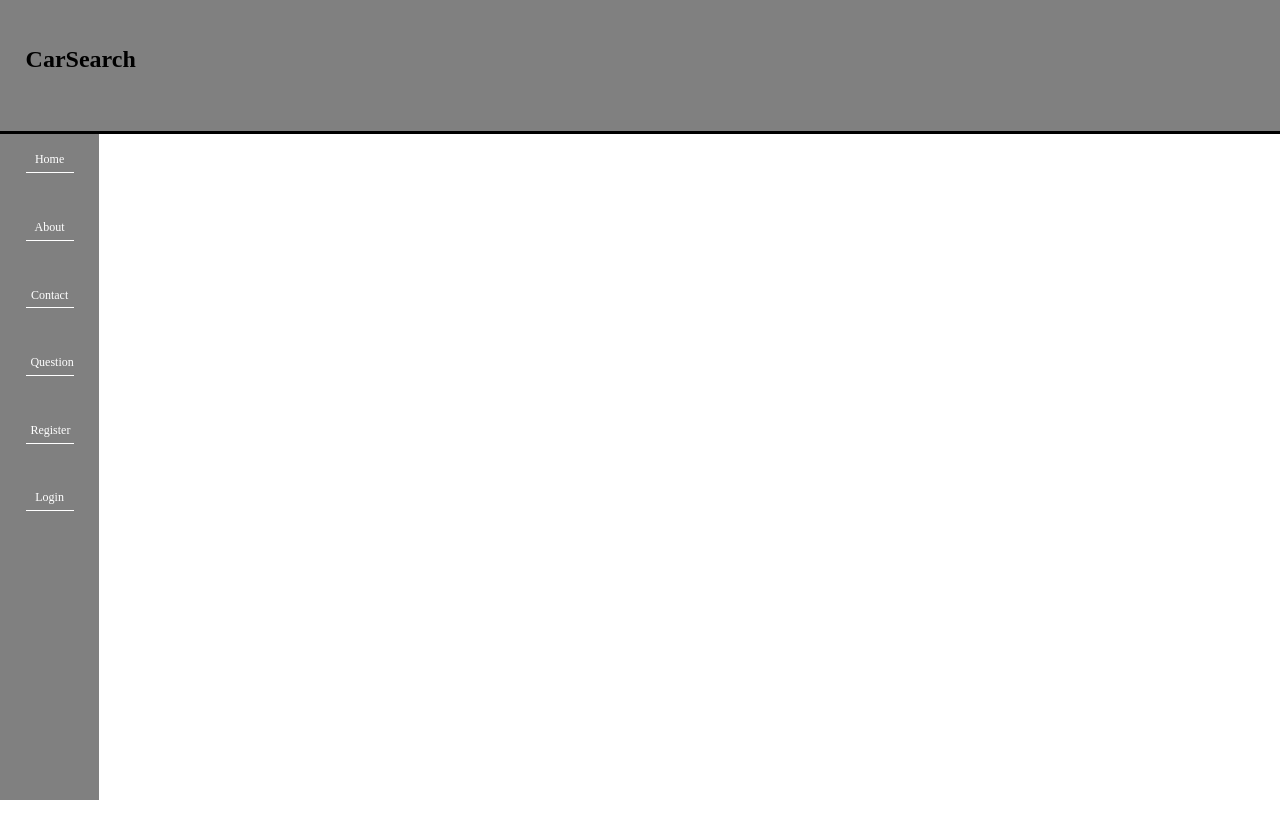
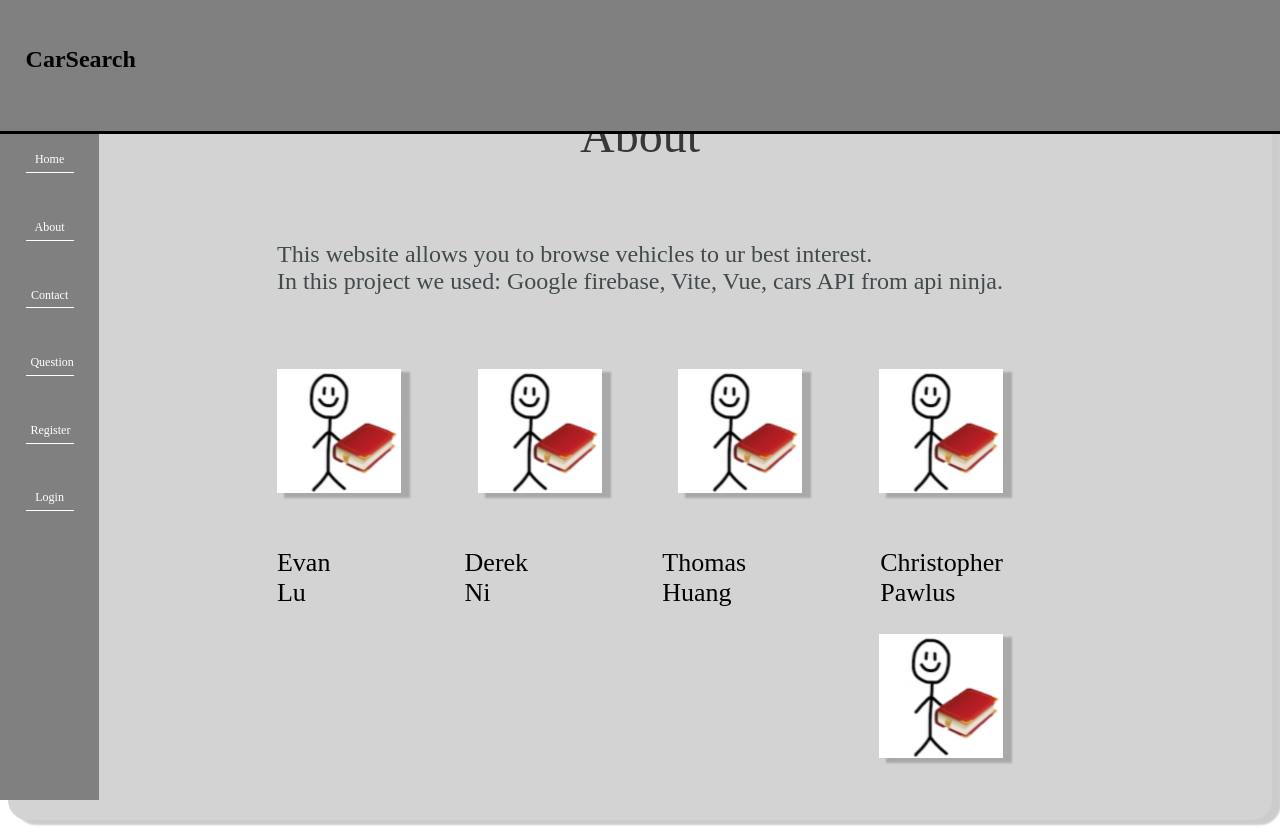
Before and after one commit to Derek242/HackCUNY2024, a Vue app in the folder HackCUNY-2024/: page /about in a window 1280 px wide. Before the commit the page ends 800 px from the top, so only its background shows below. Built offline with nearby package versions, Linux system fonts and the light colour scheme; no server answers.

Commit message:
worked on google oauth and about page

```diff
--- a/HackCUNY-2024/src/main.js
+++ b/HackCUNY-2024/src/main.js
@@ -5,7 +5,6 @@ import router from "./router"
 
 // Import the functions you need from the SDKs you need
 import { initializeApp } from "firebase/app";
-import { getAnalytics } from "firebase/analytics";
 // TODO: Add SDKs for Firebase products that you want to use
 // https://firebase.google.com/docs/web/setup#available-libraries
 
--- a/HackCUNY-2024/src/views/About.vue
+++ b/HackCUNY-2024/src/views/About.vue
@@ -1,3 +1,122 @@
+<script>
+</script>
+
 <template>
-  RAHHH
+    <div class = "page">
+        <div class = "container">
+            <div class = head>About </div>
+            <div class = "text">
+
+                <p>
+                    This website allows you to browse vehicles to ur best interest. <br/>
+                    In this project we used: Google firebase, Vite, Vue, cars API from api ninja.
+                </p>
+            </div>
+            <div class = "Pictures">
+                <a href="https://www.linkedin.com/in/elu1">
+                <img src="../assets/test.png" alt="Evan Lu">
+                </a>
+                <a href="https://www.linkedin.com/in/derekni">
+                    <img src="../assets/test.png"  alt="Derek Ni">
+                </a>
+                <a href="https://www.linkedin.com/in/thomashuang0">
+                <img src="../assets/test.png"  alt="Thomas Huang">
+                </a>
+                <a href="https://www.linkedin.com/in/christopher-pawlus-843607294">
+                <img src="../assets/test.png" alt="Christopher Pawlus">
+                </a>
+            </div>
+            <div class = "about-text">
+                <p>Evan <br/> Lu</p>
+                <p>Derek <br/>Ni</p>
+                <p>Thomas <br/>Huang</p>
+                <p>Christopher <br/>Pawlus</p>
+            </div>
+            <div class = "github">
+
+                <a href="https://www.github.com/Derek242/HackCUNY2024">
+                    <img src="../assets/test.png" alt="github">
+                </a>
+            </div>
+
+        </div>
+    </div>
+
 </template>
+
+<style scoped>
+    .page{
+        margin-top: 20px;
+        margin-bottom: auto;
+        background-color: lightgray;
+        height:auto;
+        min-height:800px;
+        width:auto;
+        border-radius: 20px;
+        display:flex;
+        justify-content: center;
+        align-items: center;
+        box-shadow: 8px 4px 2px 1px rgba(0,0,0,.2);
+    }
+    .container{
+        max-width:900px;
+
+    }
+    .head{
+        margin-top:50px;
+        margin-bottom:50px;
+        font-size:48px;
+        font-weight:200;
+        color: rgba(53,56,57);
+        padding:4px;
+        display:flex;
+        justify-content: center;
+
+    }
+    .text{
+        margin-bottom:50px;
+        font-size:24px;
+        color: rgba(65,74,76);
+        display:flex;
+        justify-content: center;
+        width:auto;
+
+    }
+    .about-us{
+        display:flex;
+        font-size:26px;
+        color: rgba(53,56,57);
+        gap:99px;
+    }
+    .Pictures{
+        width:auto;
+        display:flex;
+        justify-content: space-between;
+
+    }
+    img{
+        transition: transform .25s;
+        box-shadow: 8px 4px 2px 1px rgba(0,0,0,.2);
+        margin-bottom:25px;
+
+    }
+    img:hover {
+        transform:scale(1.5);
+
+    }
+    .about-text {
+        display:flex;
+        flex-direction: row;
+        justify-content: space-between;
+        align-items:space-between;
+        width:auto;
+        font-size:26px;
+    }
+    .github{
+        display:flex;
+        justify-content: end;
+        align-items: end;
+        width:auto;
+
+    }
+</style>
--- a/HackCUNY-2024/src/views/Signin.vue
+++ b/HackCUNY-2024/src/views/Signin.vue
@@ -7,7 +7,7 @@
         </div>
         <p v-if="errMsg">{{  errMsg }}</p>
         <div class="button-container">
-            <button @click="reg">Sign in</button>
+            <button @click="login">Sign in</button>
             <button @click="Google">Sign up with google</button>
         </div>
     </div>
@@ -23,18 +23,33 @@ const password = ref("");
 const errMsg = ref();
 const router = useRouter();
 
-const register = () => {
+const login = () => {
     const auth = getAuth();
     signInWithEmailAndPassword(auth,email.value,password.value)
     .then((data)=>{
-        console.log(data)
         console.log("Successful")
         console.log(auth.currentUser)
-        router.push('/feed')
     })
     .catch((error)=>{
         console.log(error)
-        errMsg.value="Invalid email or password";
+        switch (error.code){
+            case "auth/user-not-found":
+                errMsg.value = "No account found";
+                break;
+            default :
+                errMsg.value="Invalid email or password";
+                break;
+        }
+    })
+}
+const Google = () =>{
+    const provider = new GoogleAuthProvider();
+    signInWithPopup(getAuth(),provider)
+    .then((result)=>{
+        console.log(result.user);
+    })
+    .catch((error)=>{
+
     })
 }
 </script>
--- a/HackCUNY-2024/src/views/Signup.vue
+++ b/HackCUNY-2024/src/views/Signup.vue
@@ -17,16 +17,16 @@
 
 <script setup>
 import {ref} from "vue";
-import {getAuth, createUserWithEmailAndPassword} from "firebase/auth";
+import {getAuth, createUserWithEmailAndPassword, GoogleAuthProvider,signInWithPopup} from "firebase/auth";
 import {useRouter} from 'vue-router'
 const email = ref("");
 const password = ref("");
 const router = useRouter()
+
 const reg = () => {
     createUserWithEmailAndPassword(getAuth(), email.value,password.value)
     .then((data)=>{
         console.log("Successful");
-        router.push('/feed')
     })
     .catch((error)=> {
         console.log(error.code);
@@ -34,7 +34,14 @@ const reg = () => {
     })
 };
 const Google = () =>{
+    const provider = new GoogleAuthProvider();
+    signInWithPopup(getAuth(),provider)
+    .then((result)=>{
+        console.log(result.user);
+    })
+    .catch((error)=>{
 
+    })
 }
 </script>
 
```
Also changed, not shown: HackCUNY-2024/src/assets/test.png (added).
